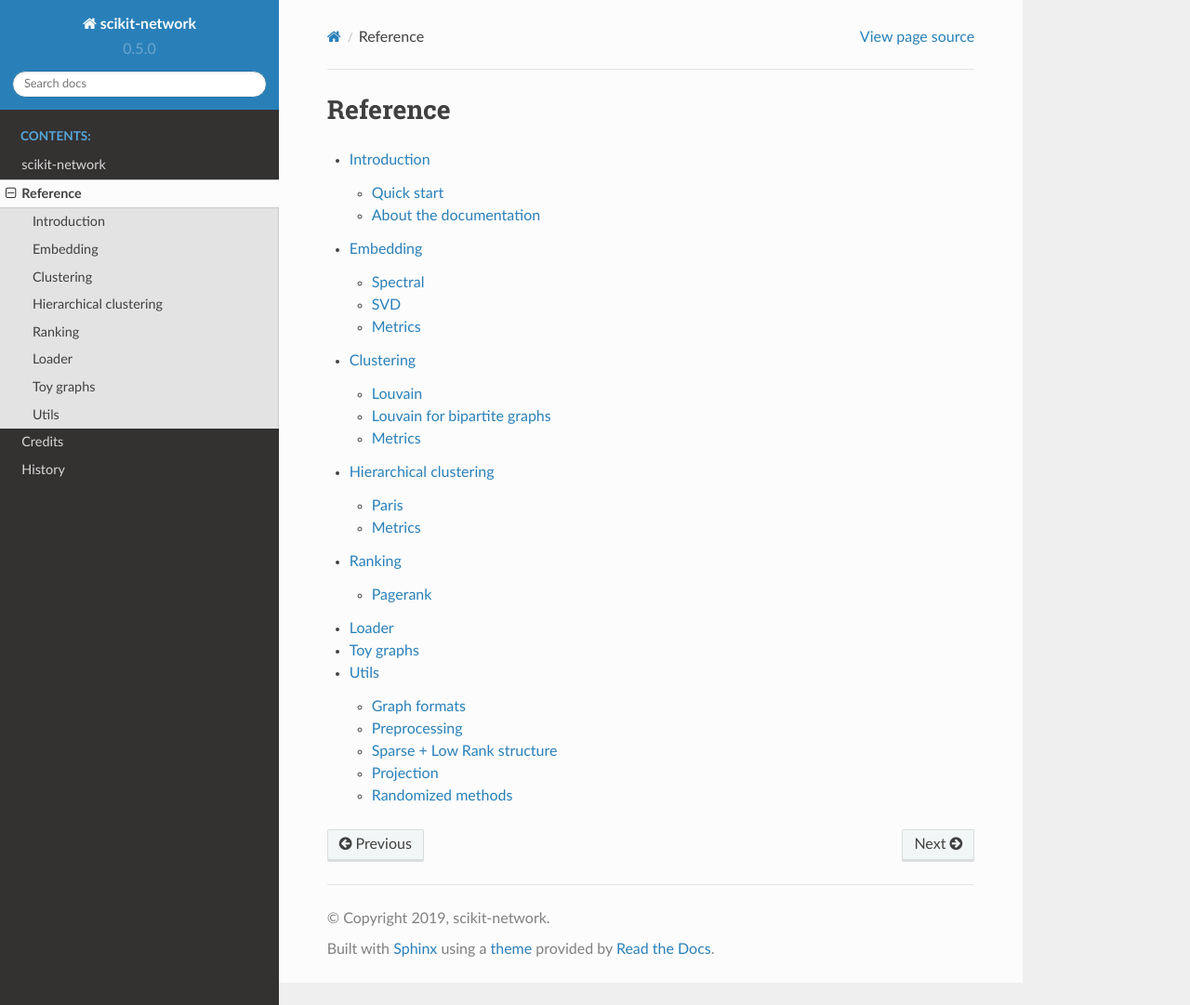
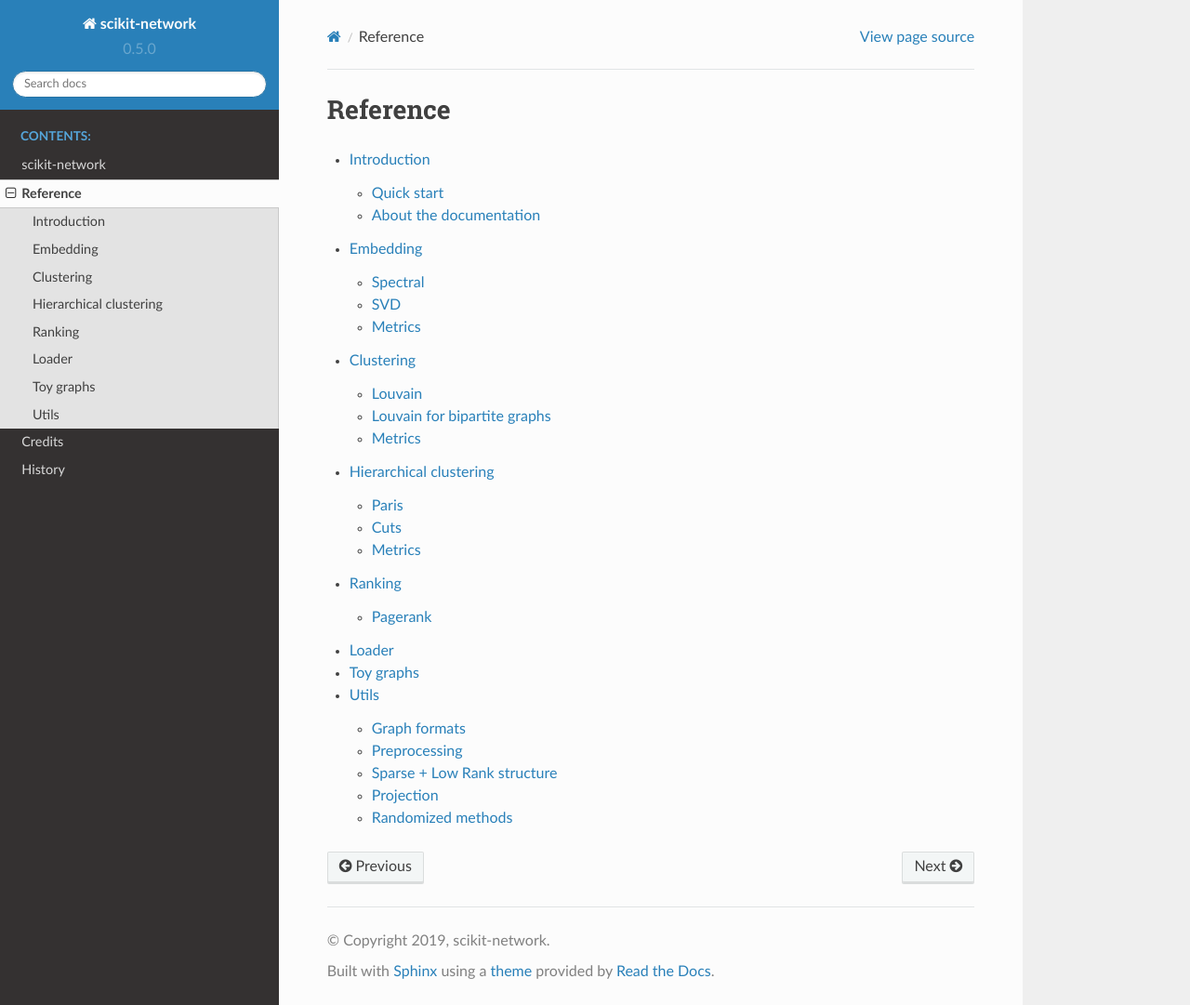
Before and after one commit to sknetwork-team/scikit-network, a Sphinx documentation site: the page built from docs/reference/index.rst, in a window 1280 px wide and 1081 px high. Shown: the whole window at 93% size. Built offline with Sphinx 7.4.7 and the Read the Docs theme 2.0.0, drawn with Linux system fonts in a browser that asks for light colours; pages that are not in the unit, such as notebooks, are missing from menus.

Commit message:
Doc cuts

```diff
--- a/docs/reference/hierarchy.rst
+++ b/docs/reference/hierarchy.rst
@@ -15,6 +15,12 @@
     :members:
 
 
+Cuts
+----
+.. autofunction:: sknetwork.hierarchy.cut
+
+
+
 Metrics
 -------
 .. autofunction:: sknetwork.hierarchy.dasgupta_cost
```
